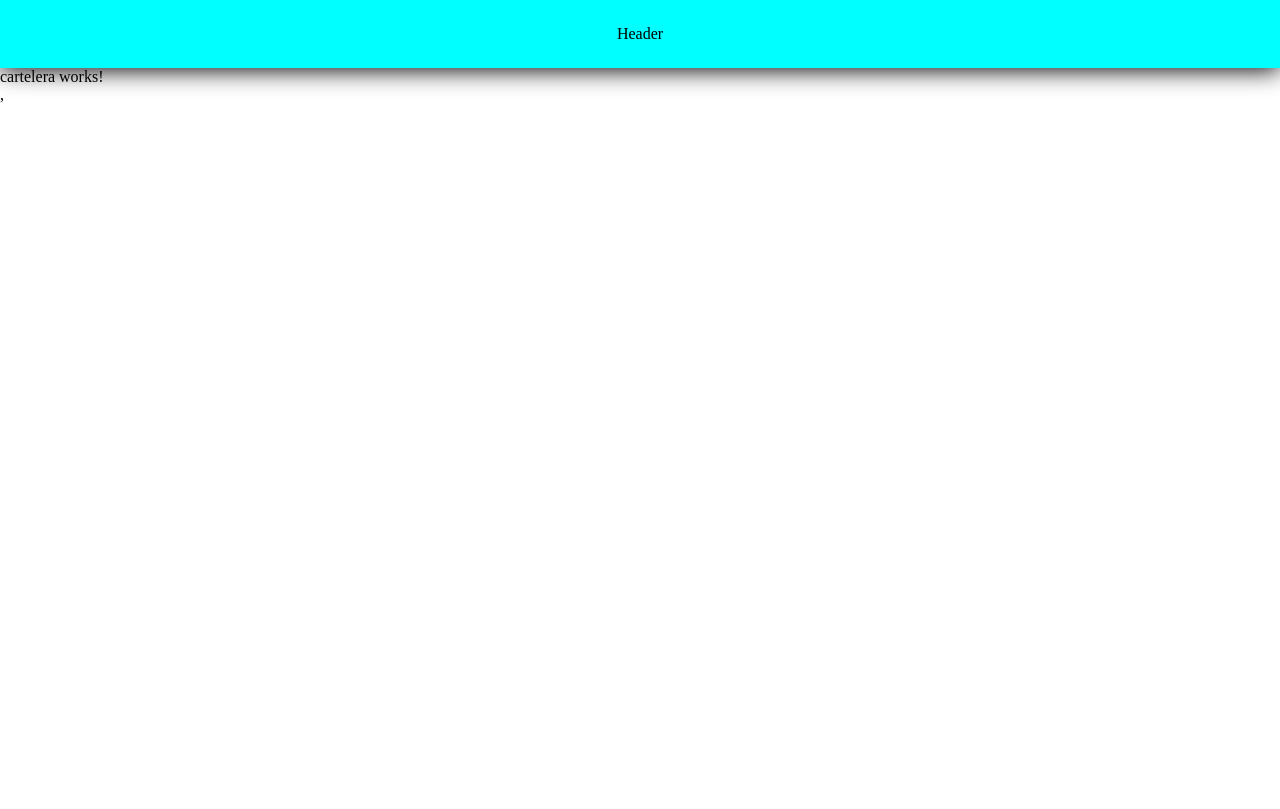
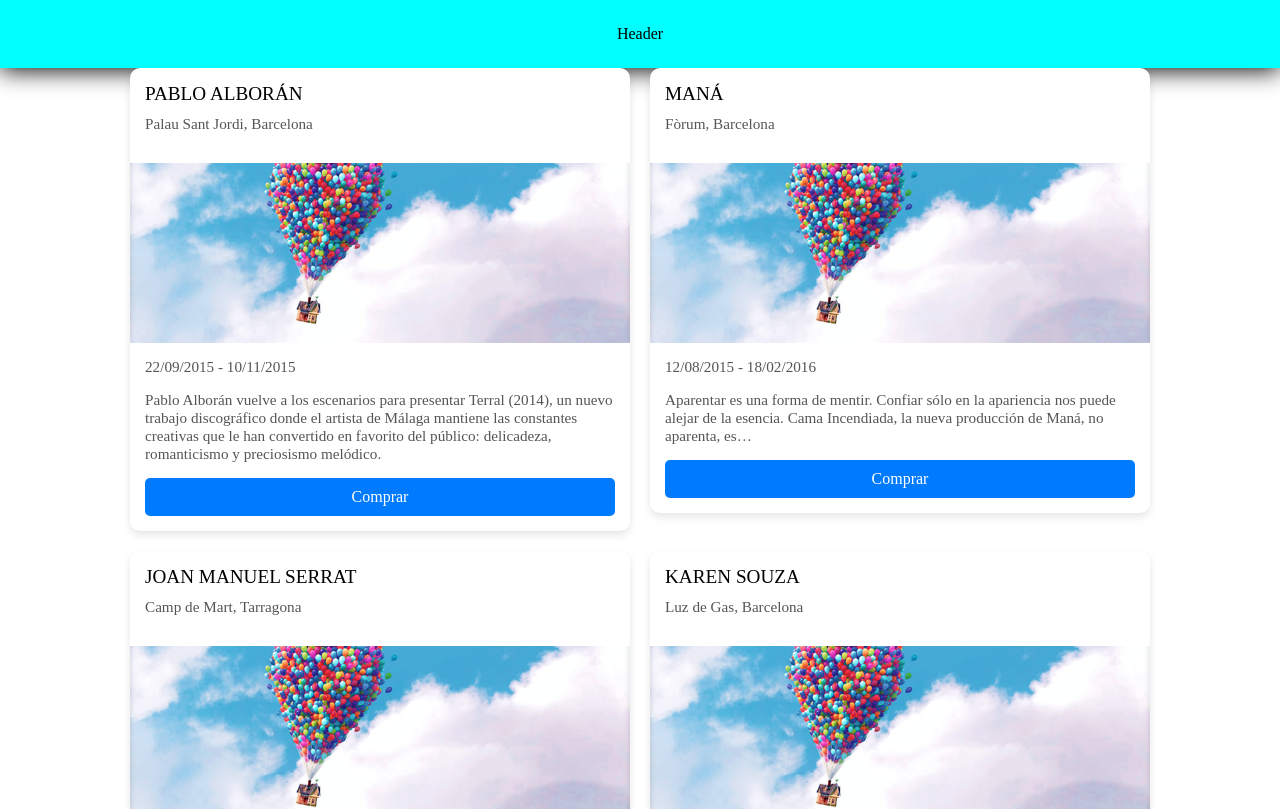
Before and after one commit to RodCevas/eventos, an Angular app: page / in a window 1280 px wide. Shown: the top 809 px of the page. Built offline with nearby package versions, Linux system fonts and the light colour scheme.

Commit message:
cartelera and card components

```diff
--- a/src/app/app.component.ts
+++ b/src/app/app.component.ts
@@ -1,12 +1,11 @@
 import { Component } from '@angular/core';
 import { RouterOutlet } from '@angular/router';
 import { HeaderComponent } from "./shared/components/header/header.component";
-import { CardComponent } from "./shared/components/card/card.component";
 
 @Component({
   selector: 'app-root',
   standalone: true,
-  imports: [RouterOutlet, HeaderComponent, CardComponent],
+  imports: [RouterOutlet, HeaderComponent],
   templateUrl: './app.component.html',
   styleUrl: './app.component.scss'
 })
--- /dev/null
+++ b/src/app/core/data-events.ts
@@ -0,0 +1,46 @@
+export const EVENTS = [
+  {
+    id: '184',
+    title: 'PABLO ALBORÁN',
+    subtitle: 'Terral (2014)',
+    image: 'images/sample-image.jpg',
+    place: 'Palau Sant Jordi, Barcelona',
+    startDate: '1442959200000',
+    endDate: '1447196400000',
+    description:
+      '<b>Pablo Alborán</b> vuelve a los escenarios para presentar <i>Terral</i> (2014), un nuevo trabajo discográfico donde el artista de Málaga mantiene las constantes creativas que le han convertido en favorito del público: delicadeza, romanticismo y preciosismo melódico.',
+  },
+  {
+    id: '219',
+    title: 'MANÁ',
+    subtitle: 'Cama incendiada',
+    image: 'images/sample-image.jpg',
+    place: 'Fòrum, Barcelona',
+    startDate: '1439416800000',
+    endDate: '1455836400000',
+    description:
+      'Aparentar es una forma de mentir. Confiar sólo en la apariencia nos puede alejar de la esencia. Cama Incendiada, la nueva producción de Maná, no aparenta, es… ',
+  },
+  {
+    id: '68',
+    title: 'JOAN MANUEL SERRAT',
+    subtitle: 'Antología desordenada',
+    image: 'images/sample-image.jpg',
+    place: 'Camp de Mart, Tarragona',
+    startDate: '1443650400000',
+    endDate: '1446159600000',
+    description:
+      'Cinquanta cançons en un disc quàdruple, un llibre amb textos personals i un centenar de fotografies per commemorar mig segle als escenaris.',
+  },
+  {
+    id: '175',
+    title: 'KAREN SOUZA',
+    subtitle: 'Essentials',
+    image: 'images/sample-image.jpg',
+    place: 'Luz de Gas, Barcelona',
+    startDate: '1442268000000',
+    endDate: '1449270000000',
+    description:
+      'While Karen Souza´s voice may sound like it was made for jazz, she is in fact a relative newcomer to this genre of music.',
+  },
+];
--- /dev/null
+++ b/src/app/core/models/event.ts
@@ -0,0 +1,10 @@
+export interface Event {
+  id: string;
+  title: string;
+  subtitle: string;
+  image: string;
+  place: string;
+  startDate: string;
+  endDate: string;
+  description: string;
+}
--- a/src/app/features/cartelera/cartelera.component.html
+++ b/src/app/features/cartelera/cartelera.component.html
@@ -1 +1,5 @@
-<p>cartelera works!</p>,
+<div class="card-grid">
+  @for(event of events(); track event.id) {
+  <app-card [event]="event" />
+  }
+</div>
--- a/src/app/features/cartelera/cartelera.component.scss
+++ b/src/app/features/cartelera/cartelera.component.scss
@@ -0,0 +1,6 @@
+.card-grid {
+  display: flex;
+  flex-wrap: wrap;
+  gap: 20px;
+  justify-content: center;
+}
--- a/src/app/features/cartelera/cartelera.component.ts
+++ b/src/app/features/cartelera/cartelera.component.ts
@@ -1,11 +1,27 @@
-import { ChangeDetectionStrategy, Component } from '@angular/core';
+import {
+  ChangeDetectionStrategy,
+  Component,
+  OnInit,
+  signal,
+} from '@angular/core';
+import { CardComponent } from '../../shared/components/card/card.component';
+import { EVENTS } from '../../core/data-events';
+import { Event } from '../../core/models/event';
 
 @Component({
   selector: 'app-cartelera',
   standalone: true,
-  imports: [],
+  imports: [CardComponent],
   templateUrl: './cartelera.component.html',
   styleUrl: './cartelera.component.scss',
   changeDetection: ChangeDetectionStrategy.OnPush,
 })
-export class CarteleraComponent { }
+export class CarteleraComponent implements OnInit {
+  //events: Event[] = [];
+  events = signal<Event[]>([])
+
+  ngOnInit(): void {
+    //this.events = EVENTS;
+    this.events.set(EVENTS)
+  }
+}
--- a/src/app/shared/components/card/card.component.html
+++ b/src/app/shared/components/card/card.component.html
@@ -1,16 +1,15 @@
 <div class="card">
   <div class="card-content">
-    <h3>Card Title 2</h3>
-    <p>Praesent commodo cursus magna</p>
+    <h3>{{ event.title }}</h3>
+    <p>{{ event.place }}</p>
   </div>
-  <img src="images/sample-image.jpg" alt="Card Image" />
+  <img [src]="event.image" alt="Card Image" />
   <div class="card-content">
-    <p><span>01/10/2015</span> - <span>30/10/2015</span></p>
     <p>
-      There are many variations of passages of Lorem Ipsum available, but the
-      majority have suffered alteration in some form, by injected humour, or
-      randomised words which don't look even slightly believable.
+      <span>{{ event.startDate | date : "dd/MM/yyyy" }}</span> -
+      <span>{{ event.endDate | date : "dd/MM/yyyy" }}</span>
     </p>
+    <p [innerHTML]="eventDescriptionSanitized"></p>
     <button>Comprar</button>
   </div>
 </div>
--- a/src/app/shared/components/card/card.component.ts
+++ b/src/app/shared/components/card/card.component.ts
@@ -1,11 +1,30 @@
-import { ChangeDetectionStrategy, Component } from '@angular/core';
+import {
+  ChangeDetectionStrategy,
+  Component,
+  Input,
+  OnChanges,
+} from '@angular/core';
+import { Event } from '../../../core/models/event';
+import { CommonModule } from '@angular/common';
+import { DomSanitizer, SafeHtml } from '@angular/platform-browser';
 
 @Component({
   selector: 'app-card',
   standalone: true,
-  imports: [],
+  imports: [CommonModule],
   templateUrl: './card.component.html',
   styleUrl: './card.component.scss',
   changeDetection: ChangeDetectionStrategy.OnPush,
 })
-export class CardComponent { }
+export class CardComponent implements OnChanges {
+  @Input() event!: Event;
+  eventDescriptionSanitized: SafeHtml = '';
+
+  constructor(private sanitizer: DomSanitizer) {}
+
+  ngOnChanges() {
+    this.eventDescriptionSanitized = this.sanitizer.bypassSecurityTrustHtml(
+      this.event.description
+    );
+  }
+}
```
